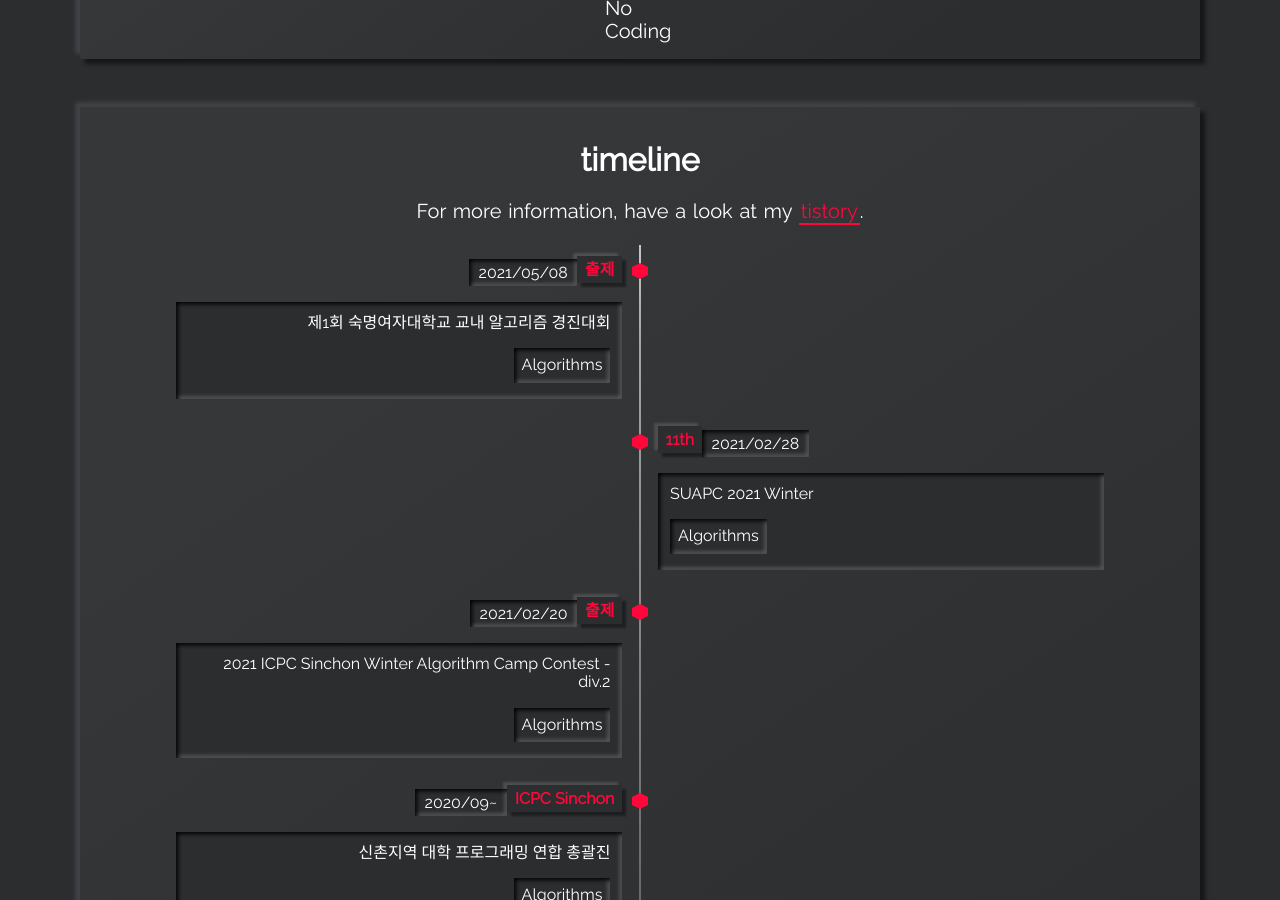
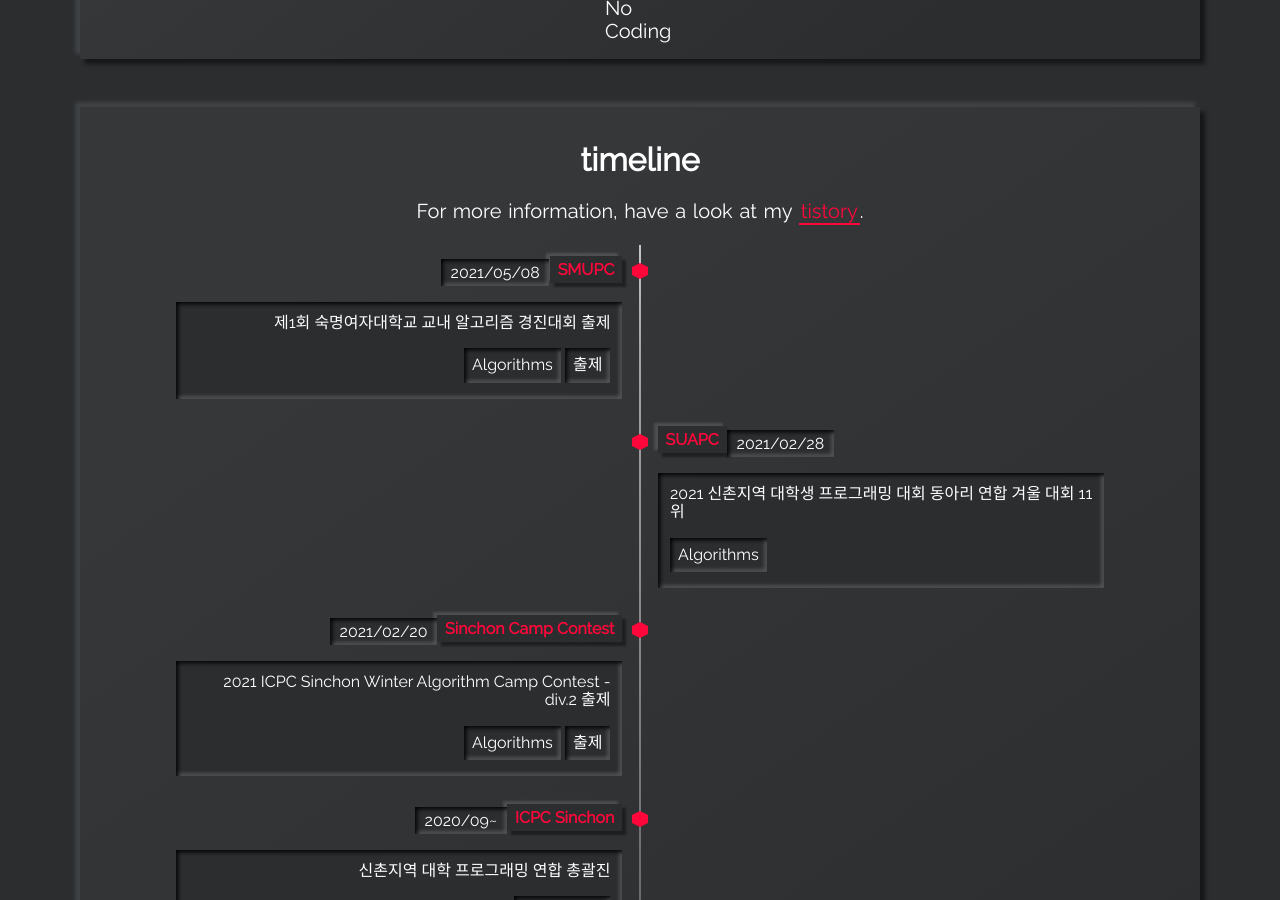
Before and after one commit to swoooon/blueint323.github.io, a Jekyll site: the page built from index.html, in a window 1280 px wide and 900 px high, scrolled down 1246 px. Built offline with Jekyll 4.4.1, drawn with Linux system fonts in a browser that asks for light colours; some of the changed text lies outside the part shown.

Commit message:
Update timeline.yml

```diff
--- a/_data/timeline.yml
+++ b/_data/timeline.yml
@@ -17,27 +17,29 @@
 #     - tag: Rails
 #   timeline-side: right
 
-- title: 출제
+- title: SMUPC
   title-url: https://www.acmicpc.net/contest/view/618
   date: 2021/05/08
-  subtitle: 제1회 숙명여자대학교 교내 알고리즘 경진대회
+  subtitle: 제1회 숙명여자대학교 교내 알고리즘 경진대회 출제
   tags:
     - tag: Algorithms
+    - tag: 출제
   timeline-side: left
-- title: 11th
+- title: SUAPC
   title-url: https://www.acmicpc.net/contest/view/586
   date: 2021/02/28
-  subtitle: SUAPC 2021 Winter
+  subtitle: 2021 신촌지역 대학생 프로그래밍 대회 동아리 연합 겨울 대회 11위
   tags:
     - tag: Algorithms
   timeline-side: right
 
-- title: 출제
+- title: Sinchon Camp Contest
   title-url: https://www.acmicpc.net/contest/view/588
   date: 2021/02/20
-  subtitle: 2021 ICPC Sinchon Winter Algorithm Camp Contest - div.2
+  subtitle: 2021 ICPC Sinchon Winter Algorithm Camp Contest - div.2 출제
   tags:
     - tag: Algorithms
+    - tag: 출제
   timeline-side: left
 
 - title: ICPC Sinchon
@@ -48,18 +50,18 @@
     - tag: Algorithms
   timeline-side: left
 
-- title: 2nd
+- title: Sinchon Camp Contest
   title-url: https://www.acmicpc.net/contest/view/532
   date: 2020/08/31
-  subtitle: 2020 ICPC Sinchon Summer Algorithm Camp Contest - div.2
+  subtitle: 2020 ICPC Sinchon Summer Algorithm Camp Contest - div.2 2위
   tags:
     - tag: Algorithms
   timeline-side: right
 
-- title: 3rd prize
+- title: SUAPC
   title-url: https://www.acmicpc.net/contest/view/518
   date: 2020/08/15
-  subtitle: SUAPC 2020 - div.2
+  subtitle: 2021 신촌지역 대학생 프로그래밍 대회 동아리 연합 겨울 대회 div.2 3등상
   tags:
     - tag: Algorithms
   timeline-side: right
```
